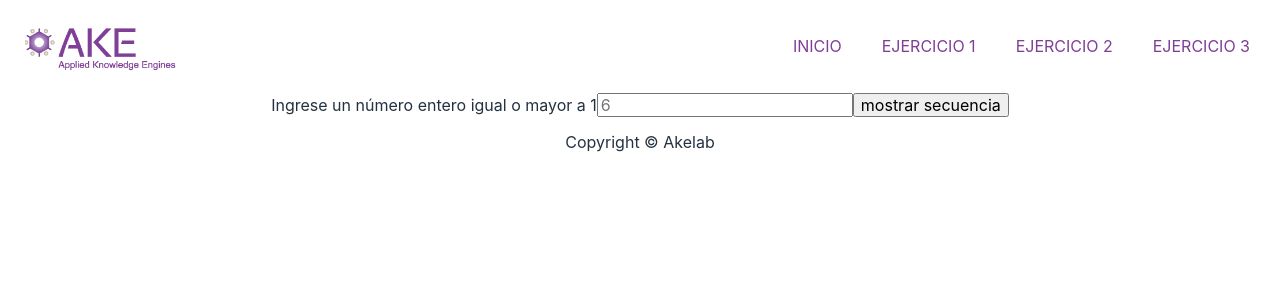
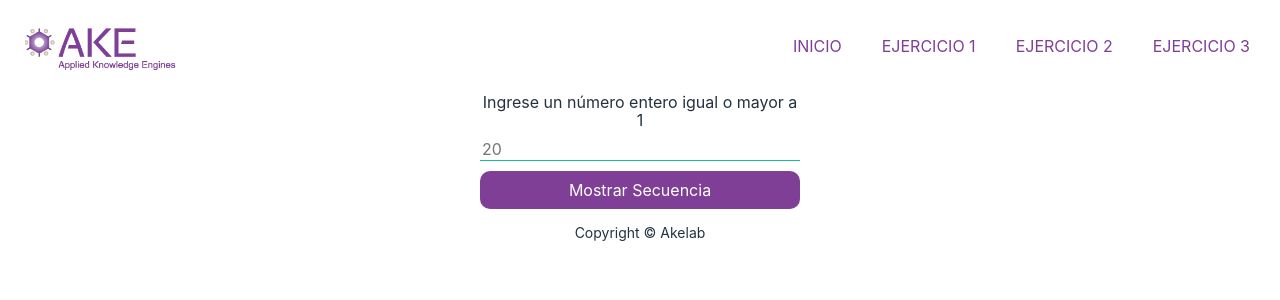
Before and after one commit to javierandres-dev/practical_test-akelab, a React (Create React App) app in the folder 0x00/: page /exercise2 in a window 1280 px wide. Shown: the top 300 px of the page. Built offline with nearby package versions, Linux system fonts and the light colour scheme.

Commit message:
[Feature] Refactored, exercises 1 and 2 completed

```diff
--- a/0x00/src/App.css
+++ b/0x00/src/App.css
@@ -60,18 +60,48 @@ a:active {
   padding: 1rem;
   text-transform: uppercase;
 }
-.main {
-  width: 92%;
-  margin: auto;
-  text-align: center;
-}
+.main,
 .aside {
   width: 92%;
   margin: auto;
   text-align: center;
 }
+.main h1,
+.main h2 {
+  font-weight: normal;
+}
+.form {
+  width: 30rem;
+  margin: auto;
+  display: flex;
+  flex-direction: column;
+}
+.form label {
+  font-size: 1.4rem;
+}
+.form input {
+  margin: 1rem 0;
+  border: none;
+  border-bottom: thin solid var(--green);
+}
+.form button {
+  padding: 1rem;
+  background-color: var(--purple);
+  color: var(--light);
+  border: none;
+  border-radius: 1rem;
+  transition: all 0.2s ease-in-out;
+}
+.form button:hover {
+  background-color: var(--green);
+  cursor: pointer;
+}
+.form button:focus {
+  outline: none;
+}
 .footer {
   text-align: center;
+  font-size: 1.2rem;
 }
 @media screen and (min-width: 768px) {
   .logo {
@@ -81,8 +111,20 @@ a:active {
     flex-direction: row;
     align-items: center;
   }
-
   .link {
     margin: 0 1rem;
   }
+  .main,
+  .aside {
+    width: 720px;
+  }
+  .form {
+    width: 32rem;
+  }
+  .form label {
+    font-size: 1.6rem;
+  }
+  .footer {
+    font-size: 1.4rem;
+  }
 }
--- a/0x00/src/App.js
+++ b/0x00/src/App.js
@@ -1,8 +1,6 @@
-import { useState } from 'react';
 import { BrowserRouter as Router, Route, Switch } from 'react-router-dom';
 import Header from './components/Header';
 import Footer from './components/Footer';
-import Aside from './components/Aside';
 import Home from './components/Home';
 import Exercise1 from './components/Exercise1';
 import Exercise2 from './components/Exercise2';
@@ -10,25 +8,23 @@ import Exercise3 from './components/Exercise3';
 import './App.css';
 
 function App() {
-  const [message, setMessage] = useState('');
   return (
     <Router>
       <Header />
       <Switch>
         <Route exact path='/'>
-          <Home setMessage={setMessage} />
+          <Home />
         </Route>
         <Route exact path='/exercise1'>
-          <Exercise1 setMessage={setMessage} />
+          <Exercise1 />
         </Route>
         <Route exact path='/exercise2'>
-          <Exercise2 setMessage={setMessage} />
+          <Exercise2 />
         </Route>
         <Route exact path='/exercise3'>
-          <Exercise3 setMessage={setMessage} />
+          <Exercise3 />
         </Route>
       </Switch>
-      <Aside message={message} />
       <Footer />
     </Router>
   );
--- a/0x00/src/components/Exercise1.jsx
+++ b/0x00/src/components/Exercise1.jsx
@@ -1,62 +1,48 @@
 import React, { useState } from 'react';
+import Aside from './Aside';
+import valueIsValid from '../helpers/valueIsValid';
 
-const Exercise1 = ({setMessage}) => {
+const Exercise1 = () => {
+  const [message, setMessage] = useState('');
   const [value, setValue] = useState('');
-  setMessage('');
-
   const fibonacci = (x) => {
     let aux = 1, sequence = 0, buffer;
-
     while (x >= 1){
       buffer = aux;
       aux = aux + sequence;
       sequence = buffer;
       x--;
     }
-
     return sequence;
   }
 
 const handleChange = (e) => setValue(e.target.value);
 
-const valueIsValid = () => {
-  if (value === '') {
-    setMessage('Error: Por favor ingrese un número entero igual o mayor a 1');
-    return false;
-  } else if (isNaN(value)) {
-    setMessage('Error: esto no es un número entero');
-    return false;
-  } else if (value.includes('.')) {
-    setMessage('Error: dede ingresar un número entero, no se acepta número flotante');
-    return false;
-  } else if (value < 1) {
-    setMessage('Error: el número debe ser igual o mayor a 1');
-    return false;
-  } else {
-      return true;
-  }
-}
-
 const handleSubmit = (e)=> {
   e.preventDefault();
-  if (valueIsValid()) {
+  if (valueIsValid(value) === true) {
     const num = parseInt(value);
     let sequenceFibonacci = [];
     for (let i = 1; i <= num; i++) {
       sequenceFibonacci.push(fibonacci(i));
     }
-    setMessage(sequenceFibonacci.join(', '))
+    setMessage(`Secuencia Fibonacci: ${sequenceFibonacci.join(', ')}`)
+  } else {
+    setMessage(valueIsValid(value))
   }
 }
 
   return (
-    <main role='main' className='main'>
-      <form onSubmit={handleSubmit}>
-        <label htmlFor="number">Ingrese un número entero igual o mayor a 1</label>
-        <input type="text" name="number" id="number" placeholder='6' onChange={handleChange}/>
-        <button type="submit">Serie Fibonacci</button>
-      </form>
-    </main>
+    <>
+      <main role='main' className='main'>
+        <form onSubmit={handleSubmit} className='form'>
+          <label htmlFor="number">Ingrese un número entero igual o mayor a 1</label>
+          <input type="text" name="number" id="number" placeholder='6' onChange={handleChange}/>
+          <button type="submit">Mostrar Secuencia</button>
+        </form>
+      </main>
+      <Aside message={message} />
+    </>
   )
 }
 
--- a/0x00/src/components/Exercise2.jsx
+++ b/0x00/src/components/Exercise2.jsx
@@ -1,32 +1,16 @@
 import React, { useState } from 'react';
+import Aside from './Aside';
+import valueIsValid from '../helpers/valueIsValid';
 
-const Exercise2 = ({setMessage}) => {
+const Exercise2 = () => {
+    const [message, setMessage] = useState('');
   const [value, setValue] = useState('');
-  setMessage('');
 
 const handleChange = (e) => setValue(e.target.value);
 
-const valueIsValid = () => {
-  if (value === '') {
-    setMessage('Error: Por favor ingrese un número entero igual o mayor a 1');
-    return false;
-  } else if (isNaN(value)) {
-    setMessage('Error: esto no es un número entero');
-    return false;
-  } else if (value.includes('.')) {
-    setMessage('Error: dede ingresar un número entero, no se acepta número flotante');
-    return false;
-  } else if (value < 1) {
-    setMessage('Error: el número debe ser igual o mayor a 1');
-    return false;
-  } else {
-      return true;
-  }
-}
-
 const handleSubmit = (e)=> {
   e.preventDefault();
-  if (valueIsValid()) {
+  if (valueIsValid(value) === true) {
     const num = parseInt(value);
     let sequenceAkelab = [];
     for (let i = 1; i <= num; i++) {
@@ -42,18 +26,23 @@ const handleSubmit = (e)=> {
         sequenceAkelab.push(i);
       }
     }
-    setMessage(sequenceAkelab.join(', '))
+    setMessage(`Secuencia AKELAB: ${sequenceAkelab.join(', ')}`)
+  } else {
+    setMessage(valueIsValid(value))
   }
 }
 
   return (
-    <main role='main' className='main'>
-      <form onSubmit={handleSubmit}>
-        <label htmlFor="number">Ingrese un número entero igual o mayor a 1</label>
-        <input type="text" name="number" id="number" placeholder='6' onChange={handleChange}/>
-        <button type="submit">mostrar secuencia</button>
-      </form>
-    </main>
+    <>
+      <main role='main' className='main'>
+        <form onSubmit={handleSubmit} className='form'>
+          <label htmlFor="number">Ingrese un número entero igual o mayor a 1</label>
+          <input type="text" name="number" id="number" placeholder='20' onChange={handleChange}/>
+          <button type="submit">Mostrar Secuencia</button>
+        </form>
+      </main>
+      <Aside message={message} />
+    </>
   )
 }
 
--- a/0x00/src/components/Exercise3.jsx
+++ b/0x00/src/components/Exercise3.jsx
@@ -1,12 +1,17 @@
-import React from 'react'
+import React, { useState } from 'react';
+import Aside from './Aside';
 
-const Exercise3 = ({setMessage}) => {
-  setMessage('');
+const Exercise3 = () => {
+    const [message, setMessage] = useState('');
+    const [value, setValue] = useState('');
 
   return (
-    <main role='main' className='main'>
-      in Exercise3...
-    </main>
+    <>
+      <main role='main' className='main'>
+        in Exercise3...
+      </main>
+      <Aside message={message} />
+    </>
   )
 }
 
--- a/0x00/src/components/Home.jsx
+++ b/0x00/src/components/Home.jsx
@@ -1,13 +1,13 @@
-import React from 'react'
+import React from 'react';
 
-const Home = ({setMessage}) => {
-  setMessage('Por favor seleccione un ejercicio.');
+const Home = () => {
   return (
     <main role='main' className='main'>
       <h1>Bienvenido</h1>
       <h2>Prueba de selección JavaScript</h2>
+      <p>Por favor seleccione un ejercicio.</p>
     </main>
   )
 }
 
-export default Home
+export default Home;
--- /dev/null
+++ b/0x00/src/helpers/valueIsValid.js
@@ -0,0 +1,13 @@
+export default function valueIsValid(value) {
+  if (value === '') {
+    return 'Error: Por favor ingrese un número entero igual o mayor a 1';
+  } else if (isNaN(value)) {
+    return `Error: "${value}" no es un número entero`;
+  } else if (value.includes('.')) {
+    return 'Error: Debe ingresar un número entero, no se acepta número flotante';
+  } else if (value < 1) {
+    return `Error: "${value}" no es un número igual o mayor a 1`;
+  } else {
+    return true;
+  }
+}
```
